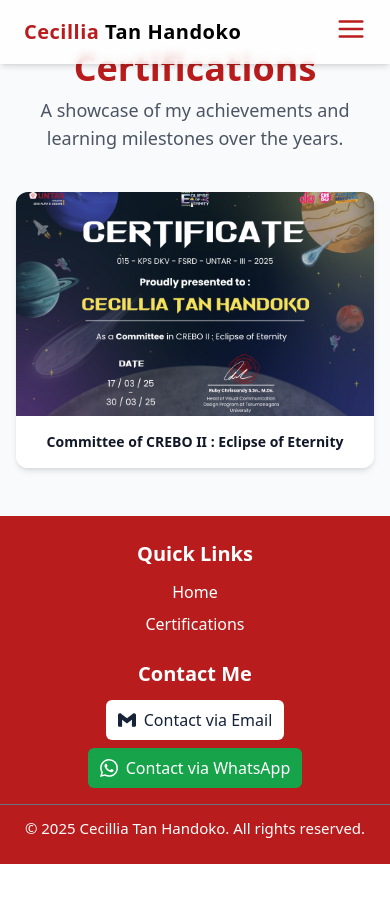
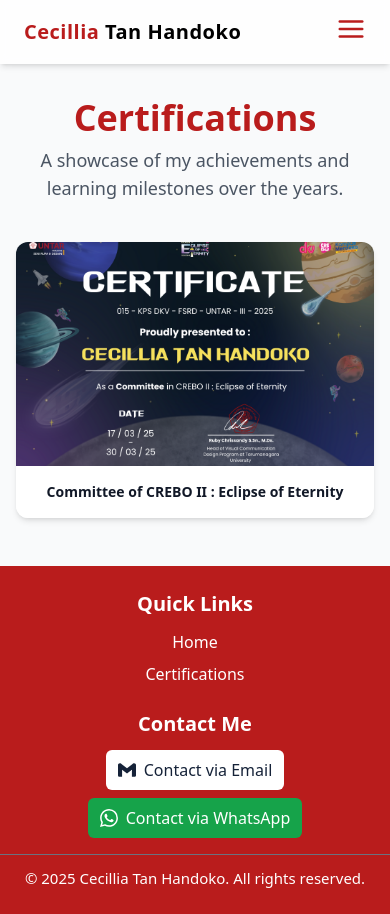
Before and after one commit to RafaelAngeloChristianto/cecil-portfolio, a React (Vite) app: page /certifications in a window 390 px wide. Before the commit the page ends 864 px from the top, so only its background shows below. Built offline with nearby package versions, Linux system fonts and the light colour scheme; a web font is replaced by a local one.

Commit message:
fix footer and add feature home name

```diff
--- a/src/components/NavBar.tsx
+++ b/src/components/NavBar.tsx
@@ -24,9 +24,11 @@
     <nav className="w-full fixed top-0 z-50 backdrop-blur-sm bg-white/80 shadow-md transition-all">
       <div className="max-w-7xl mx-auto px-6 md:px-12 h-16 flex items-center justify-between">
         {/* Logo */}
-        <h2 className="font-Inter font-bold text-xl md:text-2xl text-[#000] tracking-wide">
-          <span className="text-[#B91C1C]">Cecillia </span>Tan Handoko
-        </h2>
+        <Link to="/">
+          <h2 className="font-Inter font-bold text-xl md:text-2xl text-[#000] tracking-wide">
+            <span className="text-[#B91C1C]">Cecillia </span>Tan Handoko
+          </h2>
+        </Link>
 
         {/* Desktop Menu */}
         <div className="hidden md:flex items-center gap-12">
--- a/src/screens/Certifications.tsx
+++ b/src/screens/Certifications.tsx
@@ -14,9 +14,12 @@
   ];
 
   return (
-    <div className="min-h-screen bg-gray-50 text-gray-900">
+    <div className="min-h-screen flex flex-col bg-gray-50 text-gray-900">
+      {/* Navbar */}
       <NavBar />
-      <div className="max-w-6xl mx-auto px-4 py-12">
+
+      {/* Main Content */}
+      <div className="flex-grow max-w-6xl mx-auto px-4 py-12 mt-[50px]">
         <h1 className="text-4xl font-bold mb-2 text-center text-[#B91C1C]">
           Certifications
         </h1>
@@ -46,6 +49,7 @@
           ))}
         </div>
 
+        {/* Modal */}
         <AnimatePresence>
           {selectedImage && (
             <motion.div
@@ -67,6 +71,8 @@
           )}
         </AnimatePresence>
       </div>
+
+      {/* Footer stays at bottom */}
       <Footer />
     </div>
   );
```
